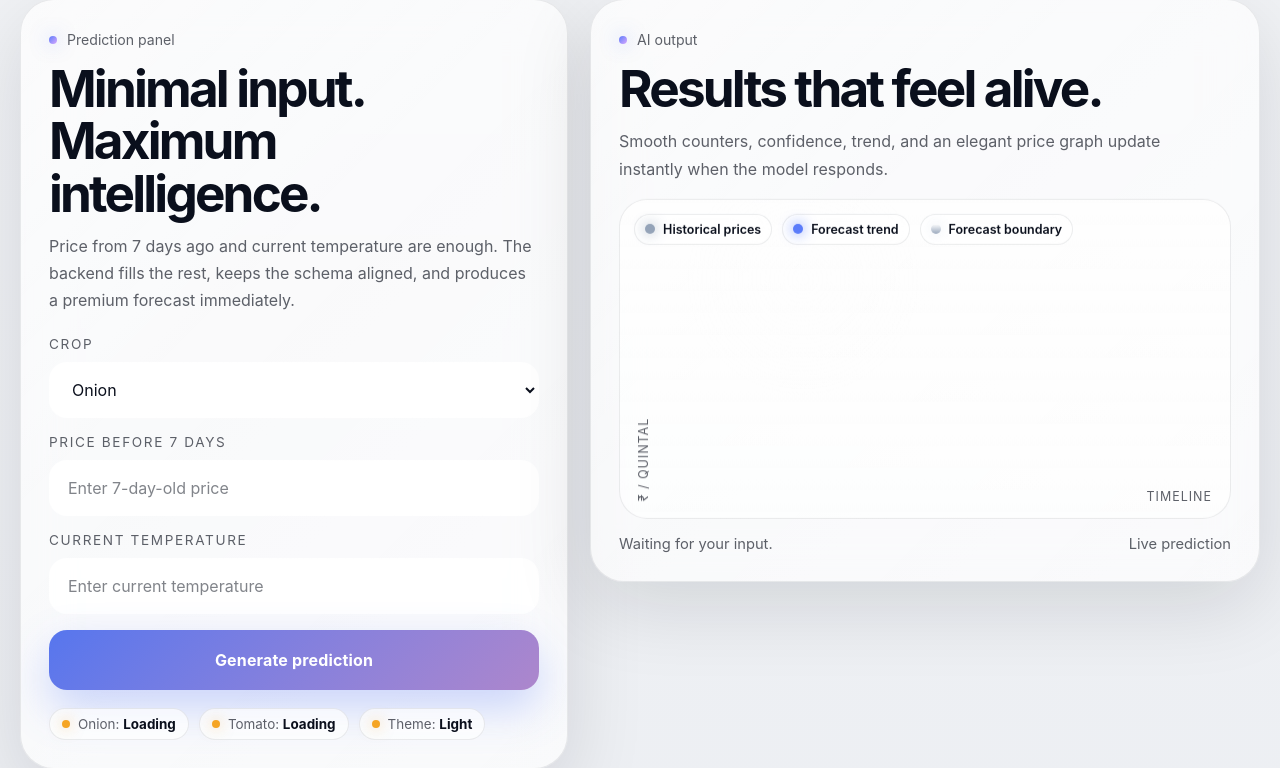
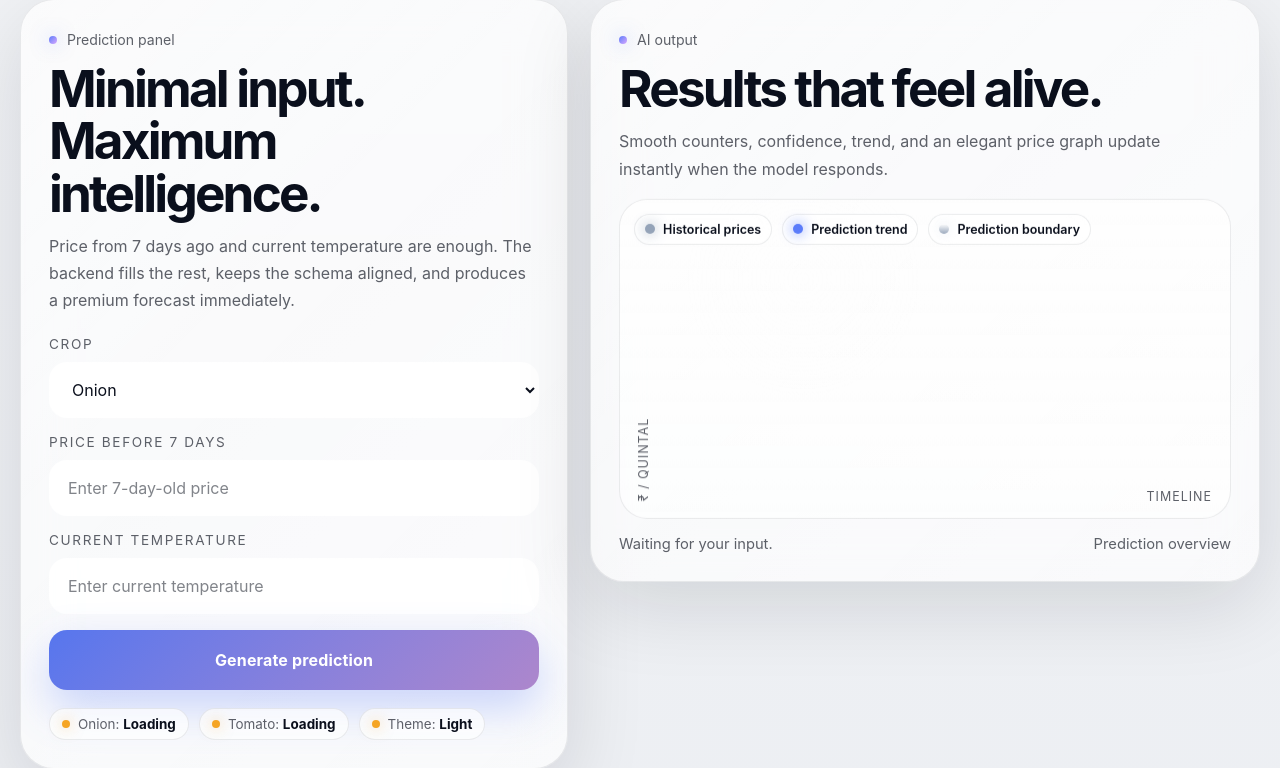
Before and after one commit to anshgirigoswami-sudo/Agro_predictor, a Flask app: page / in a window 1280 px wide; the page is wider, and only the part inside the window is pictured. Shown: the part 942-1710 px from the top of that part. Run offline with Flask 3, Linux system fonts and the light colour scheme.

Commit message:
ui: rename chart copy to prediction wording

```diff
--- a/templates/index.html
+++ b/templates/index.html
@@ -1390,8 +1390,8 @@
               <div class="chart-wrap">
                 <div class="chart-legend" aria-label="Chart legend">
                   <span class="chart-tag"><span class="chart-swatch swatch-history"></span>Historical prices</span>
-                  <span class="chart-tag"><span class="chart-swatch swatch-forecast"></span>Forecast trend</span>
-                  <span class="chart-tag"><span class="chart-swatch swatch-boundary"></span>Forecast boundary</span>
+                  <span class="chart-tag"><span class="chart-swatch swatch-forecast"></span>Prediction trend</span>
+                  <span class="chart-tag"><span class="chart-swatch swatch-boundary"></span>Prediction boundary</span>
                 </div>
                 <div class="chart-axis-label chart-axis-y">₹ / quintal</div>
                 <div class="chart-axis-label chart-axis-x">Timeline</div>
@@ -1400,7 +1400,7 @@
 
               <div class="chart-caption">
                 <span id="chartCaptionLeft">Waiting for your input.</span>
-                <span id="chartCaptionRight">Live prediction</span>
+                <span id="chartCaptionRight">Prediction overview</span>
               </div>
             </div>
           </div>
@@ -1596,7 +1596,7 @@
           forecastCtx.fillStyle = activeTheme === 'dark' ? 'rgba(226,232,240,0.72)' : 'rgba(15,23,42,0.54)';
           forecastCtx.font = '600 15px Inter, sans-serif';
           forecastCtx.textAlign = 'center';
-          forecastCtx.fillText('Forecast will appear after prediction', rect.width / 2, rect.height / 2);
+          forecastCtx.fillText('Prediction will appear after submission', rect.width / 2, rect.height / 2);
           forecastCtx.restore();
           return;
         }
```
